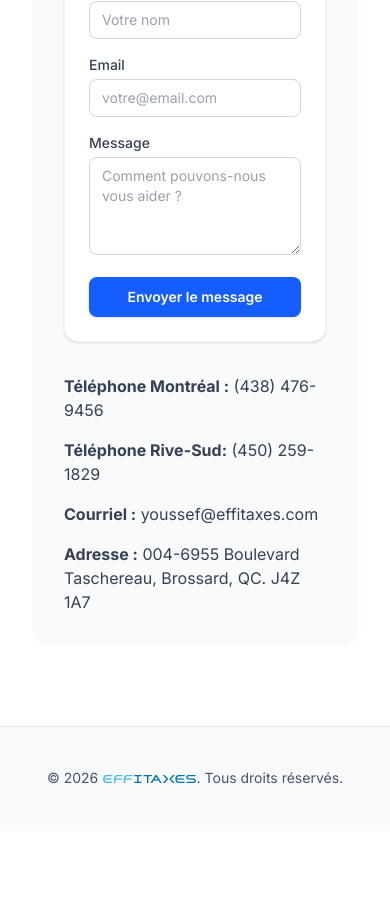
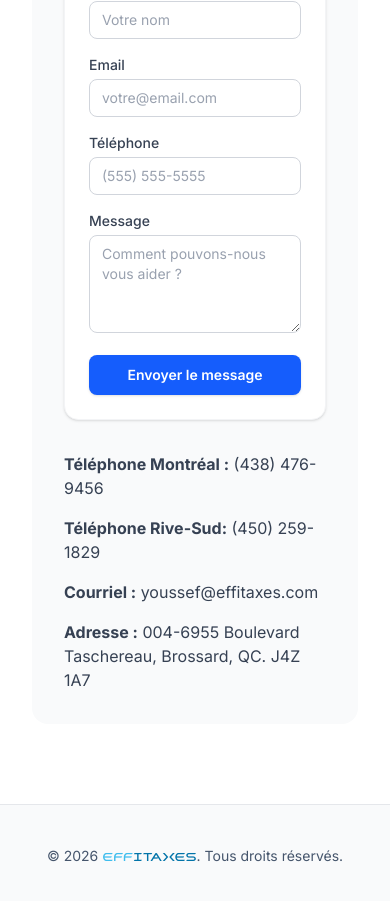
Before and after one commit to Datav1nci/Effitaxes, a Next.js app in the folder effitaxes/: page / in a window 390 px wide. Shown: the part 4640-5541 px from the top of the page. Before the commit the page ends 5471 px from the top, so only its background shows below. Built offline with nearby package versions, Linux system fonts and the light colour scheme.

Commit message:
added phone number to the form

```diff
--- a/effitaxes/src/app/actions/contact.ts
+++ b/effitaxes/src/app/actions/contact.ts
@@ -13,6 +13,7 @@ export type ContactState = {
     errors?: {
         name?: string[];
         email?: string[];
+        phone?: string[];
         message?: string[];
     };
 };
@@ -42,6 +43,7 @@ export async function submitContactForm(
     const rawData = {
         name: formData.get("name"),
         email: formData.get("email"),
+        phone: formData.get("phone"),
         message: formData.get("message"),
         _gotcha: formData.get("_gotcha"),
     };
@@ -56,7 +58,7 @@ export async function submitContactForm(
         };
     }
 
-    const { name, email, message, _gotcha } = validatedFields.data;
+    const { name, email, phone, message, _gotcha } = validatedFields.data;
 
     // 3. Honeypot Check (Anti-Bot)
     if (_gotcha && _gotcha.length > 0) {
@@ -80,6 +82,7 @@ export async function submitContactForm(
 
         Nom: ${name}
         Email: ${email}
+        Téléphone: ${phone || "Non fourni"}
 
         Message:
         ${message}
--- a/effitaxes/src/components/ContactSection.tsx
+++ b/effitaxes/src/components/ContactSection.tsx
@@ -92,6 +92,24 @@ export default function ContactSection() {
                   </div>
 
                   <div>
+                    <label htmlFor="phone" className="block text-sm font-medium text-gray-700 dark:text-gray-300 mb-1">
+                      {t.contact.form.phone}
+                    </label>
+                    <input
+                      type="tel"
+                      id="phone"
+                      name="phone"
+                      className="w-full rounded-md border border-gray-300 bg-white px-3 py-2 text-sm placeholder:text-gray-400 focus:outline-none focus:ring-2 focus:ring-blue-500 dark:border-gray-700 dark:bg-gray-950 dark:text-white"
+                      placeholder={t.contact.form.phonePlaceholder}
+                    />
+                    {state.errors?.phone && (
+                      <p className="mt-1 text-sm text-red-500 flex items-center gap-1">
+                        <AlertCircle size={14} /> {state.errors.phone[0]}
+                      </p>
+                    )}
+                  </div>
+
+                  <div>
                     <label htmlFor="message" className="block text-sm font-medium text-gray-700 dark:text-gray-300 mb-1">
                       {t.contact.form.message}
                     </label>
--- a/effitaxes/src/lib/dictionary.ts
+++ b/effitaxes/src/lib/dictionary.ts
@@ -53,6 +53,8 @@ export const dictionary = {
                 namePlaceholder: "Votre nom",
                 email: "Email",
                 emailPlaceholder: "votre@email.com",
+                phone: "Téléphone",
+                phonePlaceholder: "(555) 555-5555",
                 message: "Message",
                 messagePlaceholder: "Comment pouvons-nous vous aider ?",
                 submit: "Envoyer le message",
@@ -118,6 +120,8 @@ export const dictionary = {
                 namePlaceholder: "Your name",
                 email: "Email",
                 emailPlaceholder: "your@email.com",
+                phone: "Phone",
+                phonePlaceholder: "(555) 555-5555",
                 message: "Message",
                 messagePlaceholder: "How can we help you?",
                 submit: "Send message",
--- a/effitaxes/src/lib/schemas.ts
+++ b/effitaxes/src/lib/schemas.ts
@@ -3,6 +3,7 @@ import { z } from "zod";
 export const contactSchema = z.object({
     name: z.string().min(2, { message: "Le nom doit contenir au moins 2 caractères" }).trim(),
     email: z.string().email({ message: "Adresse email invalide" }).trim().toLowerCase(),
+    phone: z.string().optional(),
     message: z.string().min(10, { message: "Le message doit contenir au moins 10 caractères" }).trim(),
     // Honeypot field - should be empty
     _gotcha: z.string().optional(),
```
